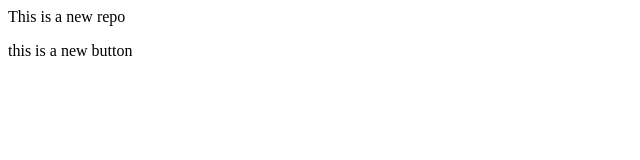
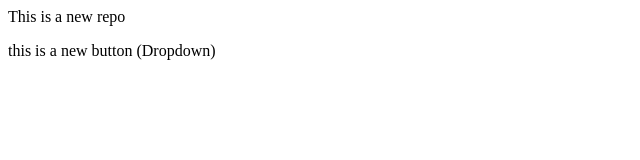
Before and after one commit to waliahmedmahin/localrepo, a plain HTML site: page index.html in a window 1280 px wide. Shown: the full height of the page, 0-640 px from the left. Drawn offline with Linux system fonts and the light colour scheme.

Commit message:
Add Dropdown

```diff
--- a/index.html
+++ b/index.html
@@ -1,2 +1,2 @@
 <p>This is a new repo</p>
-<p>this is a new button</p>
+<p>this is a new button (Dropdown)</p>
```
